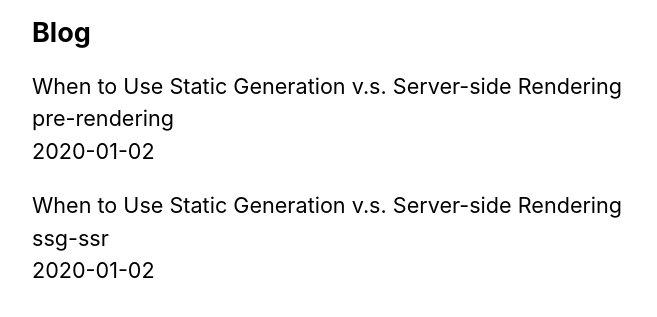
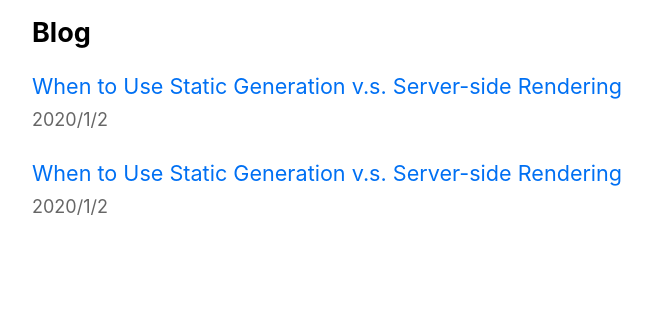
Before and after one commit to tamashiro-syuta/nextjs_tutorial, a Next.js app: page / in a window 1280 px wide. Shown: the part 455-772 px from the top of the page, without its empty margins (302-959 px from the left). Built offline with nearby package versions, Linux system fonts and the light colour scheme.

Commit message:
見た目を修正

```diff
--- /dev/null
+++ b/components/date.js
@@ -0,0 +1,8 @@
+import { parseISO, format } from "date-fns";
+
+const Date = ({ dateString }) => {
+  const date = parseISO(dateString);
+  return <time datatype={dateString}>{format(date, "yyyy/L/d")}</time>;
+};
+
+export default Date;
--- a/pages/index.js
+++ b/pages/index.js
@@ -1,4 +1,6 @@
 import Head from "next/head";
+import Link from "next/link";
+import Date from "../components/date";
 import Layout, { siteTitle } from "../components/layout";
 import utilStyles from "../styles/utils.module.css";
 import { getSortedPostsData } from "../lib/posts";
@@ -34,11 +36,13 @@
         <ul className={utilStyles.list}>
           {allPostsData.map(({ id, date, title }) => (
             <li className={utilStyles.listItem} key={id}>
-              {title}
+              <Link href={`/posts/${id}`}>
+                <a>{title}</a>
+              </Link>
               <br />
-              {id}
-              <br />
-              {date}
+              <small className={utilStyles.lightText}>
+                <Date dateString={date} />
+              </small>
             </li>
           ))}
         </ul>
```
Also changed, not shown: pages/posts/[id].js (+13 -9 lines).
